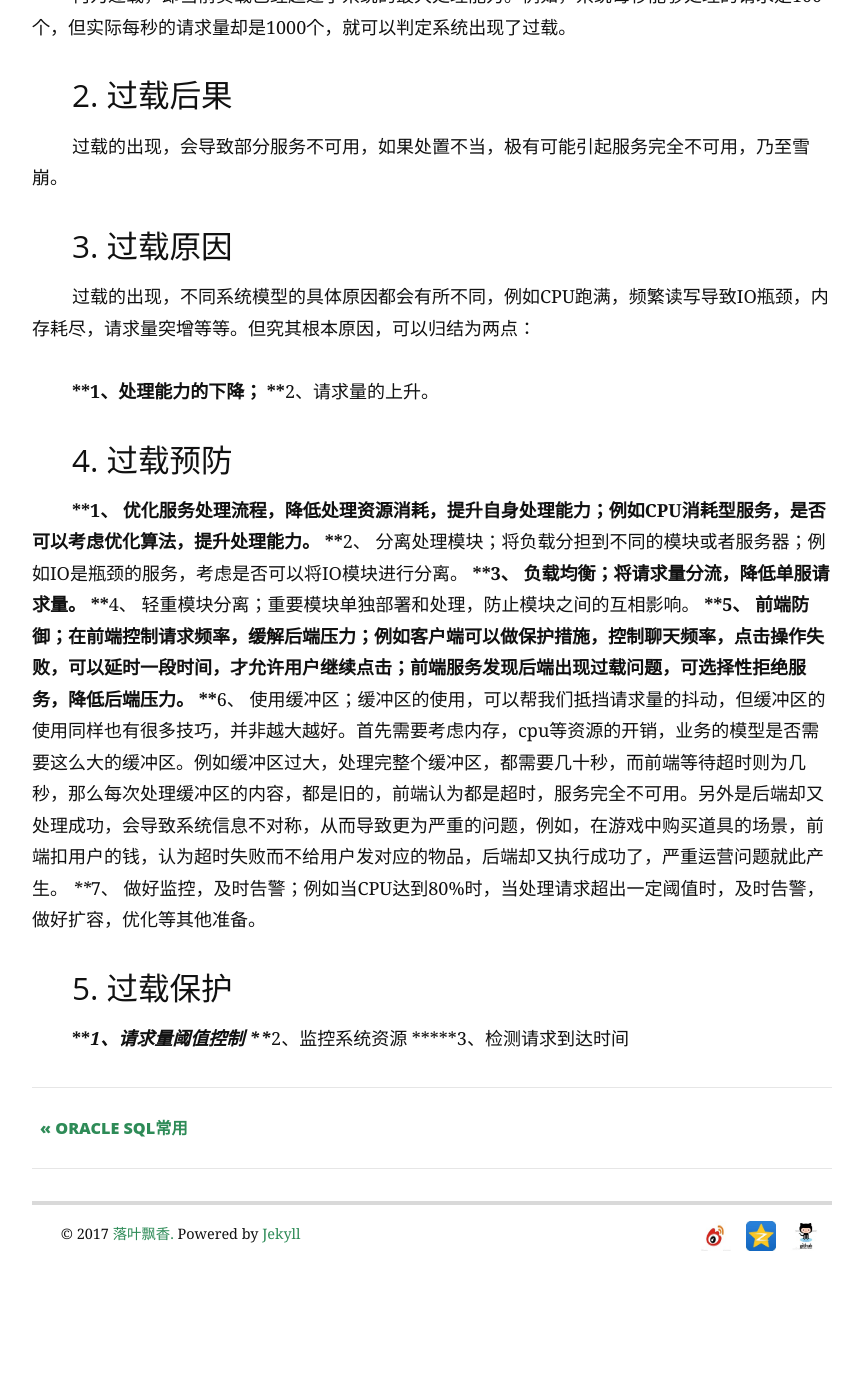
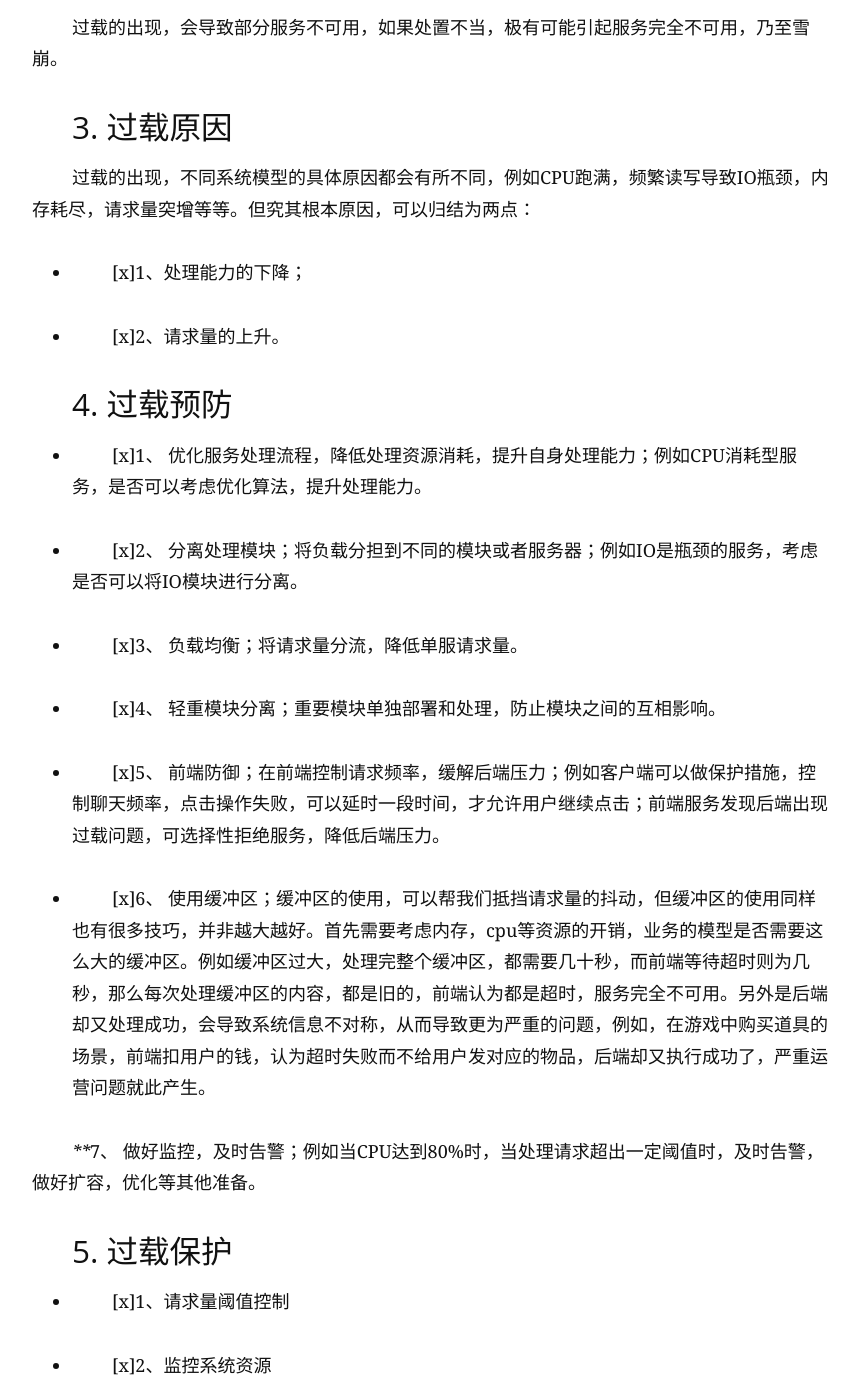
Before and after one commit to luonaibin/luonaibin.github.io, a Jekyll site: the page built from _posts/2017-03-07-service-overload.markdown, in a window 1280 px wide and 1400 px high, scrolled down 1032 px. Shown: the whole window, without its empty margins (208-1071 px from the left). Built offline with Jekyll 4.4.1, drawn with Linux system fonts in a browser that asks for light colours; Markdown is read by kramdown in place of the engine named in the settings; before the commit the page ends 2363 px from its top, so only the background shows below that; some of the changed text lies outside the part shown.

Commit message:
overwrite

```diff
--- a/_posts/2017-03-07-service-overload.markdown
+++ b/_posts/2017-03-07-service-overload.markdown
@@ -33,20 +34,31 @@
 
 过载的出现，不同系统模型的具体原因都会有所不同，例如CPU跑满，频繁读写导致IO瓶颈，内存耗尽，请求量突增等等。但究其根本原因，可以归结为两点：
 
-****1、处理能力的下降；
-****2、请求量的上升。
+- [x]1、处理能力的下降；
+
+- [x]2、请求量的上升。
 
 ### 4. 过载预防
 
-****1、 优化服务处理流程，降低处理资源消耗，提升自身处理能力；例如CPU消耗型服务，是否可以考虑优化算法，提升处理能力。
-****2、 分离处理模块；将负载分担到不同的模块或者服务器；例如IO是瓶颈的服务，考虑是否可以将IO模块进行分离。
-****3、 负载均衡；将请求量分流，降低单服请求量。
-****4、 轻重模块分离；重要模块单独部署和处理，防止模块之间的互相影响。
-****5、 前端防御；在前端控制请求频率，缓解后端压力；例如客户端可以做保护措施，控制聊天频率，点击操作失败，可以延时一段时间，才允许用户继续点击；前端服务发现后端出现过载问题，可选择性拒绝服务，降低后端压力。
-****6、 使用缓冲区；缓冲区的使用，可以帮我们抵挡请求量的抖动，但缓冲区的使用同样也有很多技巧，并非越大越好。首先需要考虑内存，cpu等资源的开销，业务的模型是否需要这么大的缓冲区。例如缓冲区过大，处理完整个缓冲区，都需要几十秒，而前端等待超时则为几秒，那么每次处理缓冲区的内容，都是旧的，前端认为都是超时，服务完全不可用。另外是后端却又处理成功，会导致系统信息不对称，从而导致更为严重的问题，例如，在游戏中购买道具的场景，前端扣用户的钱，认为超时失败而不给用户发对应的物品，后端却又执行成功了，严重运营问题就此产生。
+- [x]1、 优化服务处理流程，降低处理资源消耗，提升自身处理能力；例如CPU消耗型服务，是否可以考虑优化算法，提升处理能力。
+
+- [x]2、 分离处理模块；将负载分担到不同的模块或者服务器；例如IO是瓶颈的服务，考虑是否可以将IO模块进行分离。
+
+- [x]3、 负载均衡；将请求量分流，降低单服请求量。
+
+- [x]4、 轻重模块分离；重要模块单独部署和处理，防止模块之间的互相影响。
+
+- [x]5、 前端防御；在前端控制请求频率，缓解后端压力；例如客户端可以做保护措施，控制聊天频率，点击操作失败，可以延时一段时间，才允许用户继续点击；前端服务发现后端出现过载问题，可选择性拒绝服务，降低后端压力。
+
+- [x]6、 使用缓冲区；缓冲区的使用，可以帮我们抵挡请求量的抖动，但缓冲区的使用同样也有很多技巧，并非越大越好。首先需要考虑内存，cpu等资源的开销，业务的模型是否需要这么大的缓冲区。例如缓冲区过大，处理完整个缓冲区，都需要几十秒，而前端等待超时则为几秒，那么每次处理缓冲区的内容，都是旧的，前端认为都是超时，服务完全不可用。另外是后端却又处理成功，会导致系统信息不对称，从而导致更为严重的问题，例如，在游戏中购买道具的场景，前端扣用户的钱，认为超时失败而不给用户发对应的物品，后端却又执行成功了，严重运营问题就此产生。
+
 ****7、 做好监控，及时告警；例如当CPU达到80%时，当处理请求超出一定阈值时，及时告警，做好扩容，优化等其他准备。
 
 ### 5. 过载保护
-*****1、请求量阈值控制
-*****2、监控系统资源
-*****3、检测请求到达时间
+
+- [x]1、请求量阈值控制
+
+
+- [x]2、监控系统资源
+
+- [x]3、检测请求到达时间
```
Also changed, not shown: other parts of _posts/2017-03-07-service-overload.markdown (+2 -1 lines).
